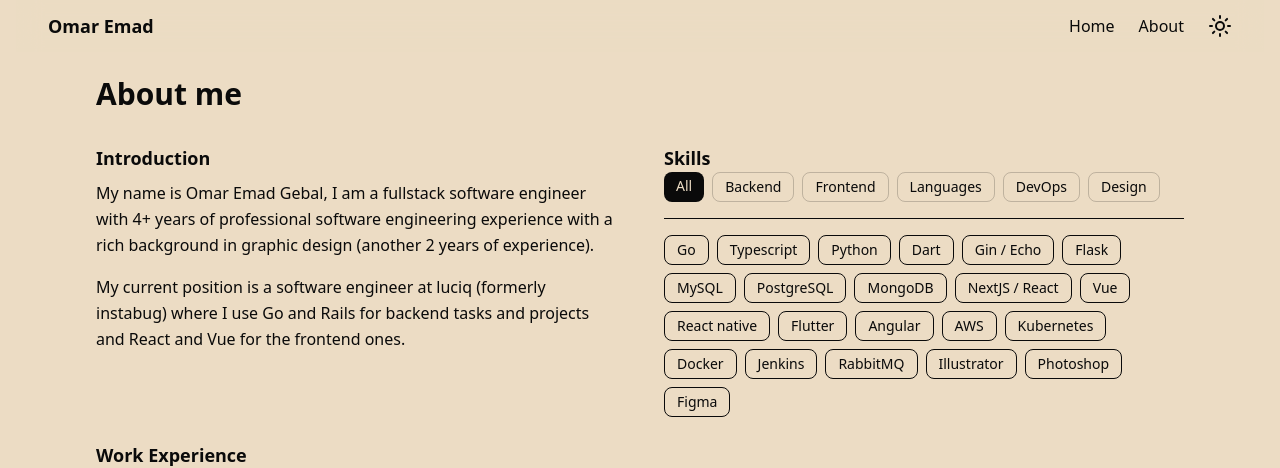
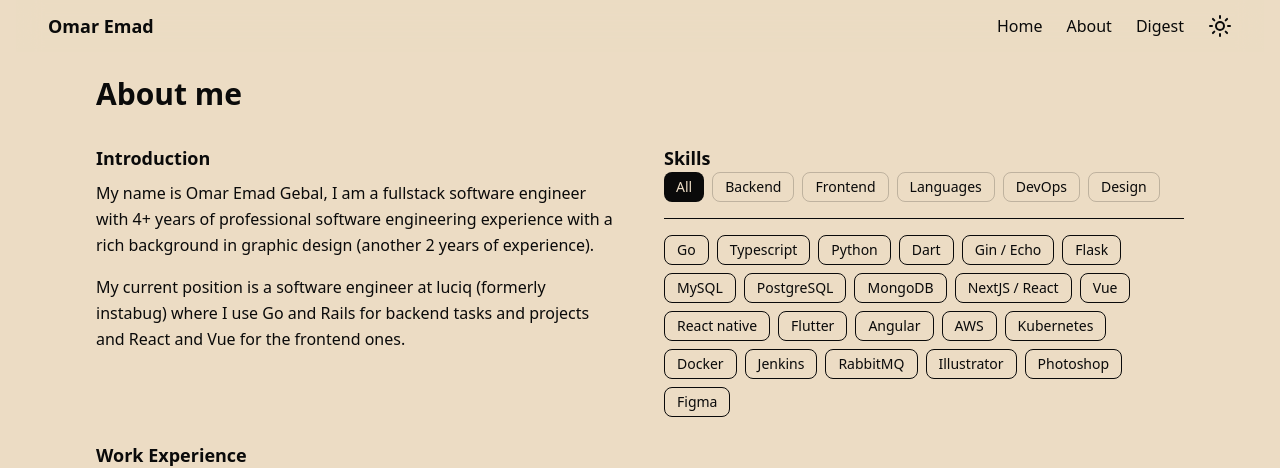
Before and after one commit to Omar-Gebal/something-like-a-portfolio, a Next.js app: page /about in a window 1280 px wide. Shown: the top 468 px of the page. Built offline with nearby package versions, Linux system fonts and the light colour scheme.

Commit message:
refactor: skill filters put in client side rather than server side for speed

```diff
--- /dev/null
+++ b/app/about/components/SkillsFilter.tsx
@@ -0,0 +1,79 @@
+'use client';
+
+import { Separator } from "@/components/ui/separator";
+import { useRouter, useSearchParams } from 'next/navigation';
+import { useState, useMemo } from 'react';
+import { twMerge } from "tailwind-merge";
+
+const skills = {
+  languages: ["Go", "Typescript", "Python", "Dart"],
+  backend: ["Gin / Echo", "Flask", "MySQL", "PostgreSQL", "MongoDB"],
+  frontend: ["NextJS / React", "Vue", "React native", "Flutter", "Angular"],
+  devops: ["AWS", "Kubernetes", "Docker", "Jenkins", "RabbitMQ"],
+  design: ["Illustrator", "Photoshop", "Figma"],
+};
+
+type SkillCategory = keyof typeof skills | 'all';
+
+export default function SkillsFilter() {
+  const router = useRouter();
+  const searchParams = useSearchParams();
+  const initialFilter = (searchParams.get('filter') as SkillCategory) || 'all';
+  const [activeFilter, setActiveFilter] = useState<SkillCategory>(initialFilter);
+
+  const filteredSkills = useMemo(() => {
+    if (activeFilter === 'all') {
+      return Object.values(skills).flat();
+    }
+    return skills[activeFilter as keyof typeof skills] || [];
+  }, [activeFilter]);
+
+  const handleFilterChange = (key: SkillCategory) => {
+    setActiveFilter(key);
+    const newUrl = key === 'all' ? '/about' : `/about?filter=${key}`;
+    router.push(newUrl, { scroll: false });
+  };
+
+  const filterButtons: { key: SkillCategory; label: string }[] = [
+    { key: 'all', label: 'All' },
+    { key: 'backend', label: 'Backend' },
+    { key: 'frontend', label: 'Frontend' },
+    { key: 'languages', label: 'Languages' },
+    { key: 'devops', label: 'DevOps' },
+    { key: 'design', label: 'Design' },
+  ];
+
+  // This component only returns the JSX for the skills section
+  return (
+    <div>
+      <h2 className="text-lg font-semibold">Skills</h2>
+      <div className="flex gap-2 flex-wrap">
+        {filterButtons.map(({ key, label }) => (
+          <button
+            key={key}
+            onClick={() => handleFilterChange(key)}
+            className={twMerge(
+              "px-3 py-1 rounded-md text-sm font-medium transition-all duration-200",
+              activeFilter === key
+                ? "bg-foreground text-background"
+                : "border border-foreground/20 hover:border-foreground/50 hover:bg-foreground/5"
+            )}
+          >
+            {label}
+          </button>
+        ))}
+      </div>
+      <Separator className="my-4 bg-foreground" />
+      <div className="flex flex-wrap gap-2 mt-2">
+        {filteredSkills.map((skill) => (
+          <div
+            key={skill}
+            className="px-3 py-1 border border-foreground rounded-md text-sm"
+          >
+            {skill}
+          </div>
+        ))}
+      </div>
+    </div>
+  );
+}
--- a/app/about/page.tsx
+++ b/app/about/page.tsx
@@ -1,45 +1,11 @@
-import { Separator } from "@/components/ui/separator";
 import dayjs from "dayjs";
-import Link from "next/link";
-import { twMerge } from "tailwind-merge";
 import WorkExperienceMapper from "./components/WorkExperienceMapper";
+import SkillsFilter from "./components/SkillsFilter";
 
-const skills = {
-  languages: ["Go", "Typescript", "Python", "Dart"],
-  backend: ["Gin / Echo", "Flask", "MySQL", "PostgreSQL", "MongoDB"],
-  frontend: ["NextJS / React", "Vue", "React native", "Flutter", "Angular"],
-  devops: ["AWS", "Kubernetes", "Docker", "Jenkins", "RabbitMQ"],
-  design: ["Illustrator", "Photoshop", "Figma"],
-};
-
-type SkillCategory = keyof typeof skills | 'all';
-
-interface PageProps {
-  searchParams: { filter?: string };
-}
-
-export default function Page({ searchParams }: PageProps) {
+export default function Page() {
   const firstTechJobDate = dayjs("2021-09-01");
   const now = dayjs();
   const yearsOfTechExperience = now.diff(firstTechJobDate, "year");
-
-  const activeFilter: SkillCategory = (searchParams.filter as SkillCategory) || 'all';
-
-  const getFilteredSkills = () => {
-    if (activeFilter === 'all') {
-      return skills;
-    }
-    return { [activeFilter]: skills[activeFilter] };
-  };
-
-  const filterButtons: { key: SkillCategory; label: string }[] = [
-    { key: 'all', label: 'All' },
-    { key: 'backend', label: 'Backend' },
-    { key: 'frontend', label: 'Frontend' },
-    { key: 'languages', label: 'Languages' },
-    { key: 'devops', label: 'DevOps' },
-    { key: 'design', label: 'Design' },
-  ];
 
   return (
     <main className="px-8 py-6 max-w-6xl mx-auto">
@@ -62,33 +28,8 @@ export default function Page({ searchParams }: PageProps) {
         </div>
 
         <div className="col-span-1">
-            <h2 className="text-lg font-semibold">Skills</h2>
-
-            <div className="flex gap-2 flex-wrap">
-              {filterButtons.map(({ key, label }) => (
-                <Link
-                  key={key}
-                  href={key === 'all' ? '/about' : `/about?filter=${key}`}
-                  className={twMerge("px-3 py-1 rounded-md text-sm font-medium transition-all duration-200",
-                    activeFilter === key ? "bg-foreground text-background": "border border-foreground/20 hover:border-foreground/50 hover:bg-foreground/5"
-                  )}
-                >
-                  {label}
-                </Link>
-              ))}
-            </div>
-            <Separator className="my-4 bg-foreground" />
-            <div className="flex flex-wrap gap-2 mt-2 ">
-              {Object.values(getFilteredSkills()).flat().map((skill) => (
-                <div
-                  key={skill}
-                  className="px-3 py-1 border border-foreground rounded-md text-sm"
-                >
-                  {skill}
-                </div>
-              ))}
-            </div>
-          </div>
+          <SkillsFilter />
+        </div>
       </section>
       <WorkExperienceMapper/>
     </main>
--- /dev/null
+++ b/app/digest/page.tsx
@@ -0,0 +1,8 @@
+export default function Page() {
+
+  return (
+    <main className="px-8 py-6 max-w-6xl mx-auto">
+      <h1>HAHAHA</h1>
+    </main>
+  );
+}
--- a/components/ui/Navbar.tsx
+++ b/components/ui/Navbar.tsx
@@ -10,7 +10,7 @@ const links = [
   { name: "Home", href: "/" },
   // { name: "Projects", href: "/projects" },
   { name: "About", href: "/about" },
-  // { name: "Contact", href: "/contact" },
+  { name: "Digest", href: "/digest" },
 ];
 
 function ThemeToggle() {
```
